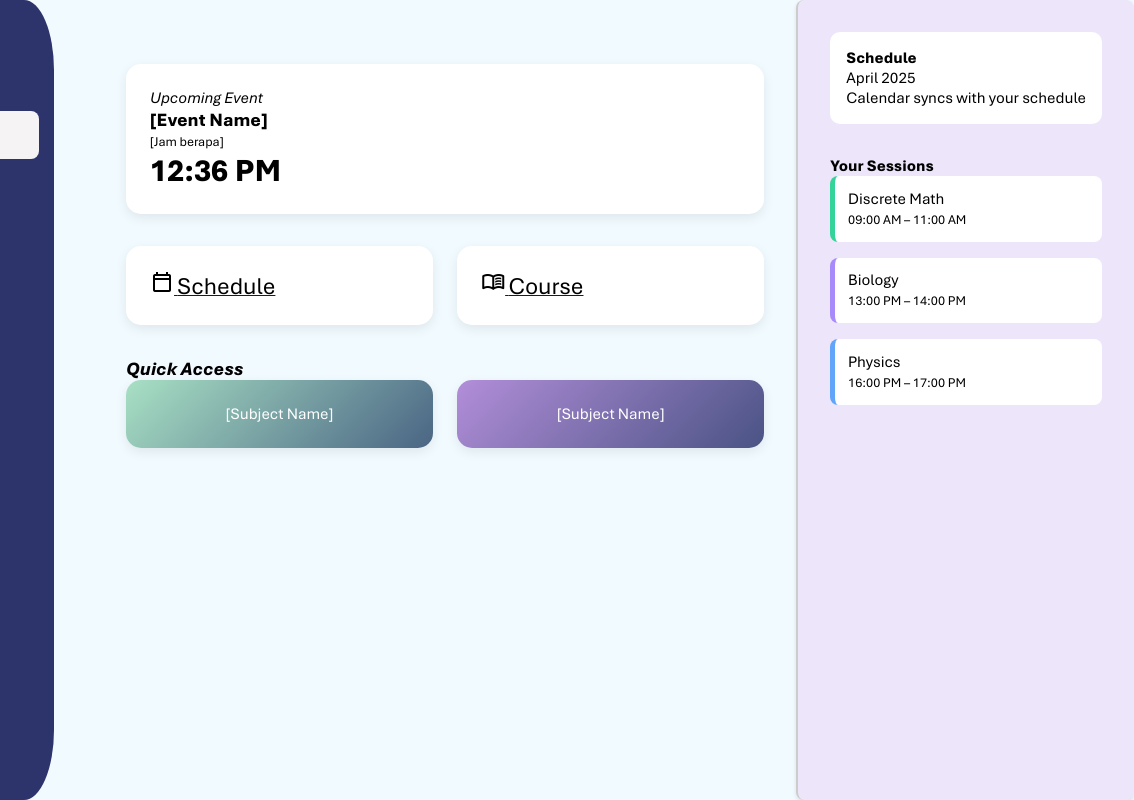
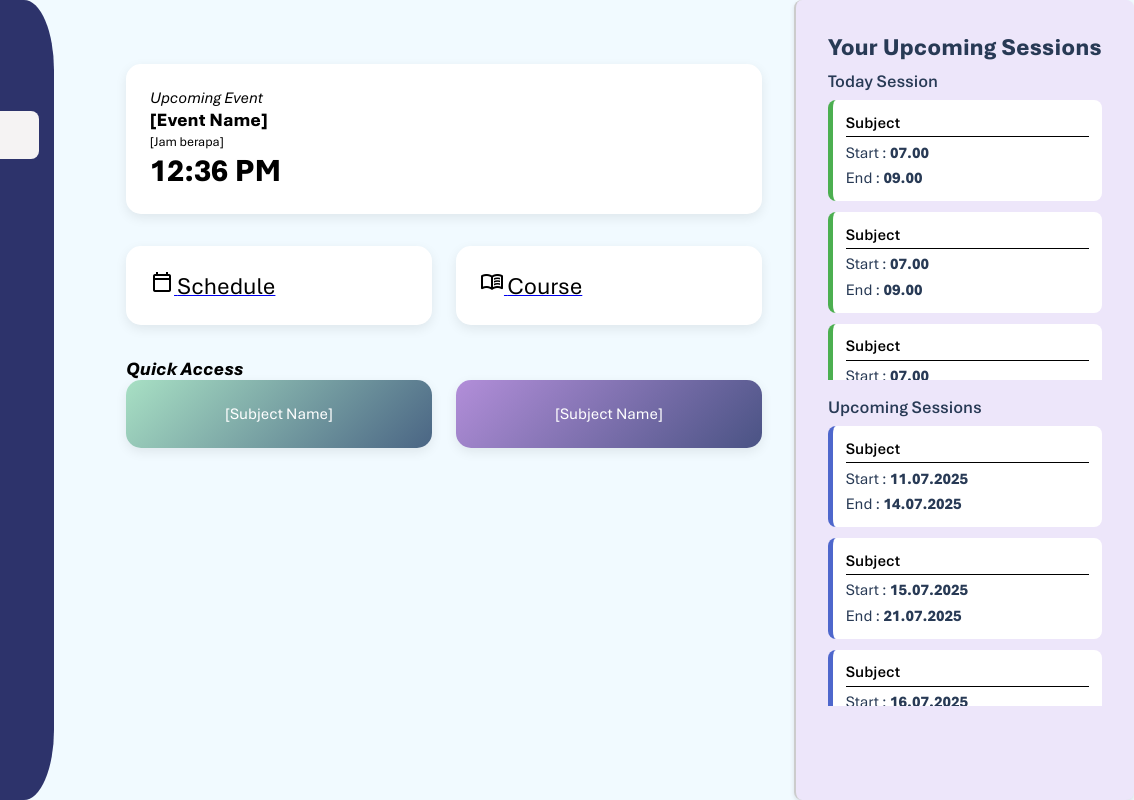
Before and after one commit to VJyzCELERY/Intellecta, an Electron app: page app/src/frontend/home.html in a window 1280 px wide. Shown: the full height of the page, 146-1280 px from the left. Drawn offline with nearby package versions, Linux system fonts and the light colour scheme; no server answers.

Commit message:
Modify Schedule Panel UI

```diff
--- a/app/src/frontend/css/home.css
+++ b/app/src/frontend/css/home.css
@@ -62,9 +62,10 @@
     background: linear-gradient(135deg, #b28ed9, #4a5384);
 }
 
+/* SCHEDULE PANEL  */
 .schedule-panel {
     order: 2;
-    min-width: 10rem;
+    /* width: calc(25rem); */
     background: var(--fullwhite);
     border-radius: 8px;
     box-shadow: 0 2px 4px rgba(0, 0, 0, 0.1);
@@ -76,29 +77,70 @@
     border-left: 2px solid #ccc;
 }
 
-.calendar {
-    background: white;
-    padding: 1rem;
-    border-radius: 10px;
-    margin-bottom: 2rem;
+.schedule-panel h2{
+    color: var(--light-black);
+    font-weight: 650;
+    font-size: 1.5rem;
+    margin-bottom: 0.5rem;
 }
 
-.sessions {
+/* box for panel  */
+.session-box {
     display: flex;
     flex-direction: column;
-    gap: 1rem;
+    margin-bottom: 1rem;
 }
 
+.session-box h3 {
+    color: var(--light-black);
+    margin-bottom: 0.5rem;
+    font-size: 1.1rem;
+    font-weight: 600;
+}
+
+.session-list {
+    display: flex;
+    flex-direction: column;
+    gap: 0.68rem;
+    height: 35vh;
+    overflow-y: auto;
+}
+
+/* card list  */
 .session-card {
-    background: white;
+    background: var(--fullwhite);
     padding: 0.8rem;
-    border-left: 5px solid #ccc;
     border-radius: 8px;
     transition: background 0.3s;
+    animation: fadeInUp 0.5s ease forwards;
+    animation-delay: 0.2s;
+}
+
+.today {
+    border-left: 5px solid var(--green);
+}
+
+.upcoming {
+    border-left: 5px solid var(--blue3);
 }
 
 .session-card:hover {
     background: #f0f0f0;
+}
+
+.session-card .title{
+    color: black;
+    font-size: 1rem;
+    font-weight: 600;
+    padding-bottom: 0.2rem;
+    border-bottom: 1px solid black;
+}
+
+.session-card .desc{
+    color: var(--light-black);
+    font-size: 1rem;
+    font-weight: 400;
+    margin-top: 0.35rem;
 }
 
 /* Responsive */
--- a/app/src/frontend/home.html
+++ b/app/src/frontend/home.html
@@ -100,15 +100,64 @@
 
     <!-- Right Sidebar -->
     <div class="schedule-panel">
-      <div class="calendar">
-        <strong>Schedule</strong><br />
-        April 2025
-        <div>Calendar syncs with your schedule</div>
+      <h2>Your Upcoming Sessions</h2>
+      <div class="session-box">
+        <h3>Today Session</h3>
+        <div class="session-list" id="todayList">
+          <!-- todayList -->
+          <div class="session-card today">
+            <p class="title">Subject</p>
+            <p class="desc">Start : <b>07.00</b></p>
+            <p class="desc">End : <b>09.00</b></p>
+          </div>
+
+          <div class="session-card today">
+            <p class="title">Subject</p>
+            <p class="desc">Start : <b>07.00</b></p>
+            <p class="desc">End : <b>09.00</b></p>
+          </div>
+
+          <div class="session-card today">
+            <p class="title">Subject</p>
+            <p class="desc">Start : <b>07.00</b></p>
+            <p class="desc">End : <b>09.00</b></p>
+          </div>
+
+          <div class="session-card today">
+            <p class="title">Subject</p>
+            <p class="desc">Start : <b>07.00</b></p>
+            <p class="desc">End : <b>09.00</b></p>
+          </div>
+        </div>
       </div>
-      <div>
-        <strong>Your Sessions</strong>
-        <div class="sessions" id="sessionList">
 
+      <div class="session-box">
+        <h3>Upcoming Sessions</h3>
+        <div class="session-list" id="upcomingList">
+          <!-- upcomingList -->
+          <div class="session-card upcoming">
+            <p class="title">Subject</p>
+            <p class="desc">Start : <b>11.07.2025</b></p>
+            <p class="desc">End : <b>14.07.2025</b></p>
+          </div>
+
+          <div class="session-card upcoming">
+            <p class="title">Subject</p>
+            <p class="desc">Start : <b>15.07.2025</b></p>
+            <p class="desc">End : <b>21.07.2025</b></p>
+          </div>
+
+          <div class="session-card upcoming">
+            <p class="title">Subject</p>
+            <p class="desc">Start : <b>16.07.2025</b></p>
+            <p class="desc">End : <b>21.07.2025</b></p>
+          </div>
+
+          <div class="session-card upcoming">
+            <p class="title">Subject</p>
+            <p class="desc">Start : <b>118.07.2025</b></p>
+            <p class="desc">End : <b>23.07.2025</b></p>
+          </div>
         </div>
       </div>
     </div>
--- a/app/src/frontend/js/home.js
+++ b/app/src/frontend/js/home.js
@@ -39,25 +39,44 @@ async function getEventsForDate(selectedDate) {
 }
 
 // Sessions Logic
-const sessionList = document.getElementById('sessionList');
+const todayList = document.getElementById('todayList');
 
-const scheduleData = [
-    { subject: "Discrete Math", time: "09:00 AM – 11:00 AM", type: "discrete" },
-    { subject: "Biology", time: "13:00 PM – 14:00 PM", type: "bio" },
-    { subject: "Physics", time: "16:00 PM – 17:00 PM", type: "physics" },
+const todayData = [
+    { title: "A", start: "09:00 AM", end: "11:00 AM"},
+    { title: "B", start: "09:00 AM", end: "11:00 AM"},
+    { title: "C", start: "09:00 AM", end: "11:00 AM"},
+    { title: "D", start: "09:00 AM", end: "11:00 AM"},
+    { title: "E", start: "09:00 AM", end: "11:00 AM"}
 ];
 
-const randomColor = () => {
-    const colors = ["#f87171", "#34d399", "#60a5fa", "#fbbf24", "#a78bfa", "#fb7185"];
-    return colors[Math.floor(Math.random() * colors.length)];
-};
-
-scheduleData.forEach((item, index) => {
+todayData.forEach((item) => {
     const div = document.createElement('div');
-    div.className = 'session-card';
-    div.style.borderLeft = `5px solid ${randomColor()}`;
-    div.style.animation = `fadeInUp 0.5s ease forwards`;
-    div.style.animationDelay = `${index * 0.2 + 0.2}s`;
-    div.innerHTML = `${item.subject}<br><small>${item.time}</small>`;
+    div.className = 'session-card today';
+    div.innerHTML = `<div class="session-card today">
+                        <p class="title">${item.title}</p>
+                        <p class="desc">Start : <b>${item.start}</b></p>
+                        <p class="desc">End : <b>${item.end}</b></p>
+                    </div>`;
     sessionList.appendChild(div);
 });
+
+const upcomingList = document.getElementById('upcomingList');
+
+const upcomingData = [
+    { title: "A", dateStart: "09:00 AM", dateEnd: "11:00 AM"},
+    { title: "B", dateStart: "09:00 AM", dateEnd: "11:00 AM"},
+    { title: "C", dateStart: "09:00 AM", dateEnd: "11:00 AM"},
+    { title: "D", dateStart: "09:00 AM", dateEnd: "11:00 AM"},
+    { title: "E", dateStart: "09:00 AM", dateEnd: "11:00 AM"}
+];
+
+upcomingData.forEach((item) => {
+    const div = document.createElement('div');
+    div.className = 'session-card upcoming';
+    div.innerHTML = `<div class="session-card today">
+                        <p class="title">${item.title}</p>
+                        <p class="desc">Start : <b>${item.dateStart}</b></p>
+                        <p class="desc">End : <b>${item.dateEnd}</b></p>
+                    </div>`;
+    sessionList.appendChild(div);
+});
```
